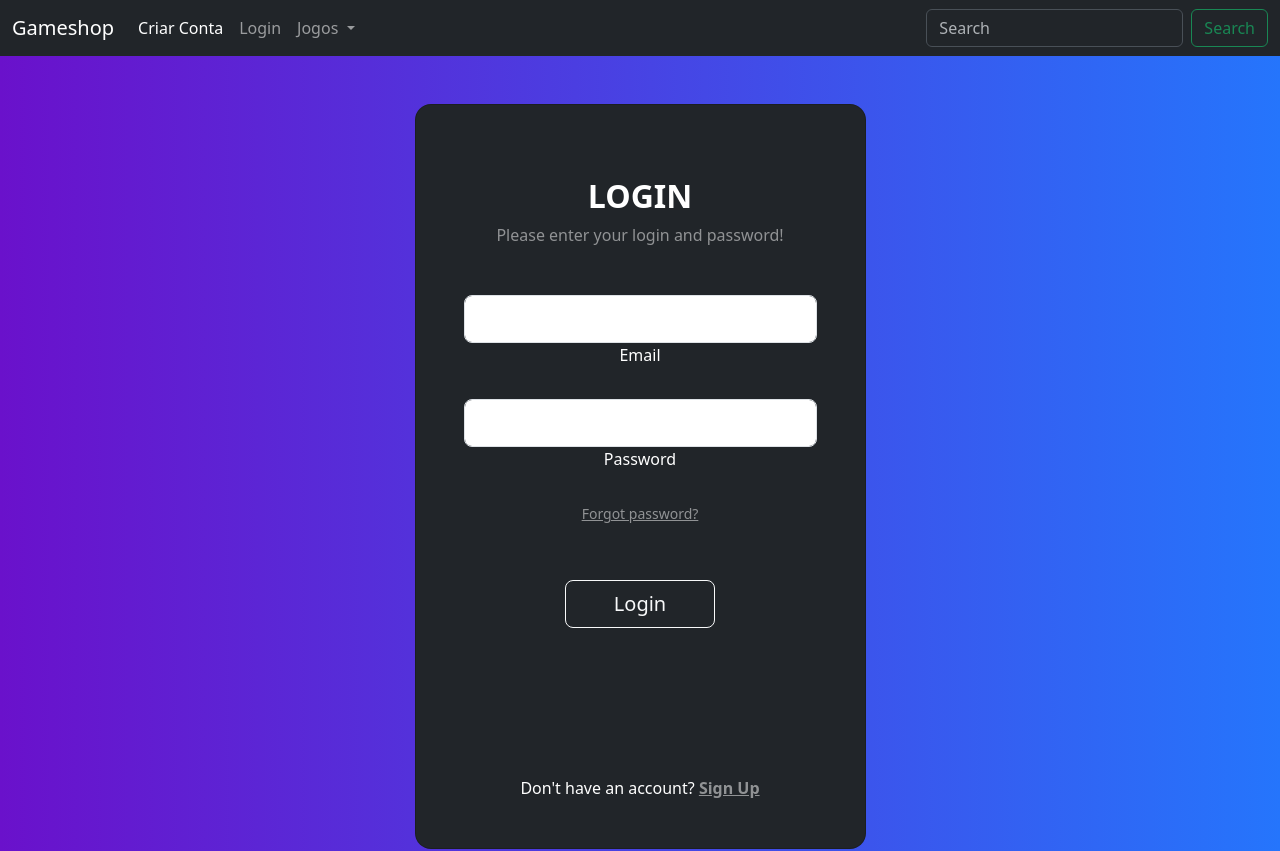
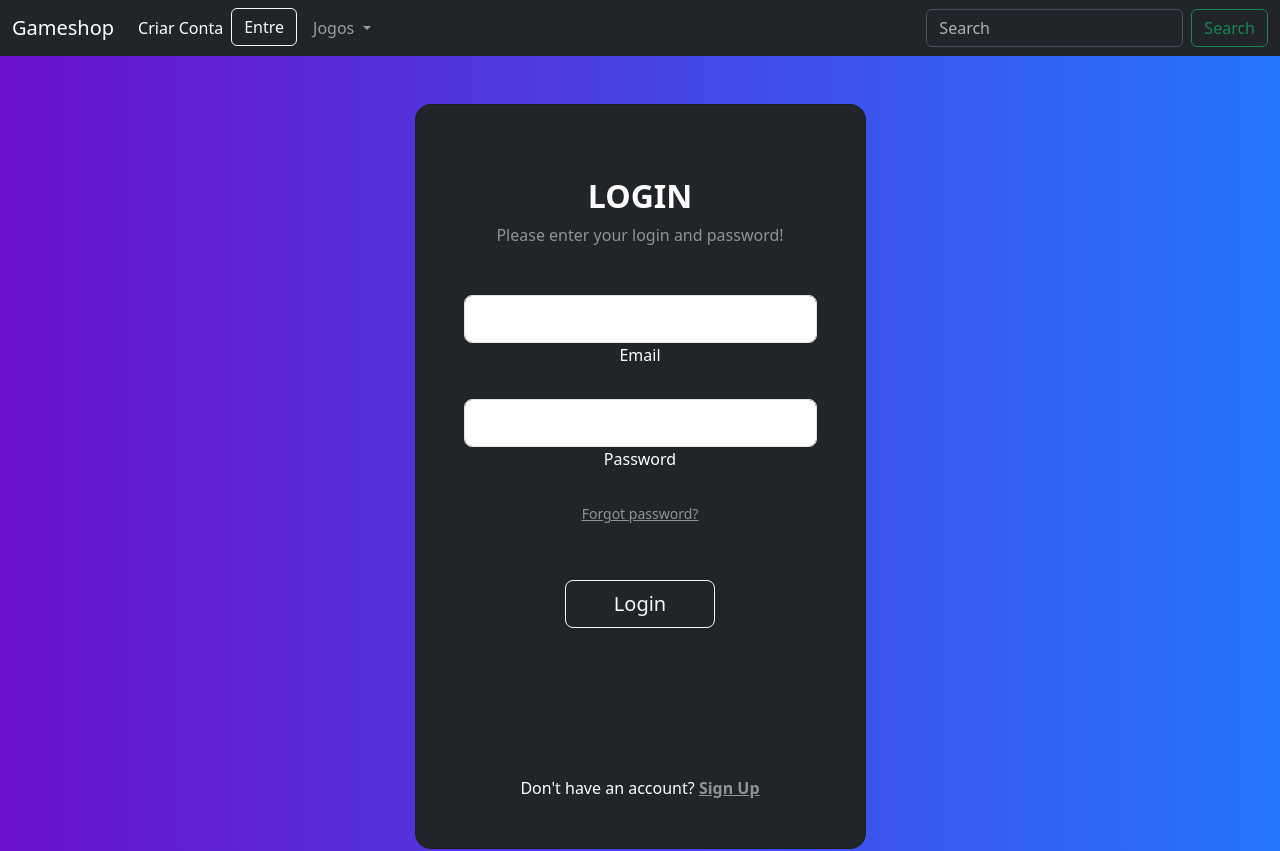
Before and after one commit to Kayky-Souza/Kayky-Souza.github.io, a Vue app: page /login in a window 1280 px wide. Shown: the top 851 px of the page. Built offline with nearby package versions, Linux system fonts and the light colour scheme.

Commit message:
adicionando armazenamento atraves da pinia

```diff
--- a/package.json
+++ b/package.json
@@ -12,6 +12,7 @@
   "dependencies": {
     "@popperjs/core": "^2.11.8",
     "bootstrap": "^5.3.2",
+    "pinia": "^2.1.7",
     "vue": "^3.3.4",
     "vue-router": "^4.2.5"
   },
--- a/src/components/cabecalho.vue
+++ b/src/components/cabecalho.vue
@@ -1,23 +1,37 @@
 <script setup lang="ts">
 import { useRouter } from 'vue-router';
+import { useLoginStore } from '../store/login.ts'
+
+const store = useLoginStore()
 const router = useRouter()
+
+function logout() {
+
+  store.email = ""
+  store.id = ""
+  store.token = ""
+
+}
 </script>
 
 <template>
   <nav class="navbar bg-dark navbar-expand-lg" data-bs-theme="dark">
     <div class="container-fluid">
-    <a class="navbar-brand" href="#">Gameshop</a>
-    <button class="navbar-toggler" type="button" data-bs-toggle="collapse" data-bs-target="#navbarSupportedContent" aria-controls="navbarSupportedContent" aria-expanded="false" aria-label="Toggle navigation">
+      <RouterLink to="/" class="navbar-brand">Gameshop</RouterLink>
+      <button class="navbar-toggler" type="button" data-bs-toggle="collapse" data-bs-target="#navbarSupportedContent"
+        aria-controls="navbarSupportedContent" aria-expanded="false" aria-label="Toggle navigation">
         <span class="navbar-toggler-icon"></span>
       </button>
       <div class="collapse navbar-collapse" id="navbarSupportedContent">
         <ul class="navbar-nav me-auto mb-2 mb-lg-0">
           <li class="nav-item">
-          <a class="nav-link active" aria-current="page" href="#">Criar Conta</a>
+            <RouterLink to="/" class="nav-link active" aria-current="page">Criar Conta</RouterLink>
           </li>
-        <li class="nav-item">
-          <a class="nav-link" href="/login">Login</a>
-          <!--@click="router.push('/login')"-->
+          <li v-if="store.email === ''" class="nav-item">
+            <button type="button" class="btn btn-outline-light me-2" @click="router.push('/login')">Entre</button>
+          </li>
+          <li v-if="store.email !== ''">
+            <button type="button" class="btn btn-warning" @click="logout()">Sair</button>
           </li>
           <li class="nav-item dropdown">
             <a class="nav-link dropdown-toggle" href="#" role="button" data-bs-toggle="dropdown" aria-expanded="false">
@@ -27,19 +41,36 @@
               <li><a class="dropdown-item" href="#">Ps4</a></li>
               <li><a class="dropdown-item" href="#">Ps5</a></li>
               <li><a class="dropdown-item" href="#">Xbox</a></li>
-            <li><hr class="dropdown-divider"></li>
+              <li>
+                <hr class="dropdown-divider">
+              </li>
               <li><a class="dropdown-item" href="#">Ps4/Xbox</a></li>
             </ul>
           </li>
+          <li  v-if="store.email !== ''"><p>{{store.email}}</p></li>
+
           <!-- <li class="nav-item">
           <a class="nav-link disabled" aria-disabled="true">Disabled</a>
         </li> -->
         </ul>
+        <li v-if="store.email !== ''">
+
+          </li>
         <form class="d-flex" role="search">
           <input class="form-control me-2" type="search" placeholder="Search" aria-label="Search">
           <button class="btn btn-outline-success" type="submit">Search</button>
         </form>
       </div>
     </div>
-</nav>
-</template>
+</nav></template>
+
+<style scoped>
+  p{
+    color: aqua;
+  }
+  .navbarSupportedContent{
+    display: flex;
+    justify-content: space-around;
+    align-items: center;
+  }
+</style>
--- /dev/null
+++ b/src/store/login.ts
@@ -0,0 +1,11 @@
+import { defineStore } from 'pinia'
+
+export const useLoginStore = defineStore('login', {
+    state: () => ({
+      email: "",
+      token: "",
+      id: ""
+    }),
+    getters: {},
+    actions: {}
+})
--- a/src/views/AppLogin.vue
+++ b/src/views/AppLogin.vue
@@ -1,12 +1,19 @@
 <script lang="ts" setup>
-  import {ref} from 'vue';
+import { ref } from 'vue';
+import { useRouter } from 'vue-router';
+import { useLoginStore } from '../store/login.ts'
+
+const store = useLoginStore()
+const router = useRouter()
 
 const d_email = ref()
 const d_password = ref()
 
-  async function login(){
-  fetch('https://jogo.4cc.shop/api/login',{
-          method:  'POST',
+async function login() {
+
+  try {
+    const response = await fetch('https://jogo.4cc.shop/api/login', {
+      method: 'POST',
       headers: {
         'Content-Type': 'application/json'
       },
@@ -15,8 +22,21 @@
         password: d_password.value,
       })
     })
-          .then(response => response.json())
-          .then(data => console.log(data))
+    const result = await response.json();
+    store.id = result["id"]
+    store.email = result["email"]
+    store.token = result["token"]
+
+    router.push("/")
+    console.log("Success:", result);
+
+  } catch (error) {
+    console.error("Error:", error);
+  }
+  //.then(response => response.json())
+  //.then(data => console.log(data))
+
+
 }
 </script>
 
--- a/src/views/AppMain.vue
+++ b/src/views/AppMain.vue
@@ -6,7 +6,7 @@ import { ref } from 'vue';
 const produtos = ref(null);
 //https://jogo.4cc.shop/api/docs/
 
-fetch("https://vercel-store-kayky.vercel.app/api/jogo")
+fetch("https://jogo.4cc.shop/api/jogo")
     .then(response => response.json())
     .then(data => produtos.value = data);
 
--- a/tsconfig.app.json
+++ b/tsconfig.app.json
@@ -1,6 +1,6 @@
 {
   "extends": "@vue/tsconfig/tsconfig.dom.json",
-  "include": ["env.d.ts", "src/**/*", "src/**/*.vue"],
+  "include": ["env.d.ts", "src/**/*.vue", "src/components/**/*.vue"],
   "exclude": ["src/**/__tests__/*"],
   "compilerOptions": {
     "composite": true,
```
Also changed, not shown: src/main.ts (+9 -1 lines), 1 other file (tests, documents, lock files or other folders). Lines whose indentation alone changed are shown as unchanged.
